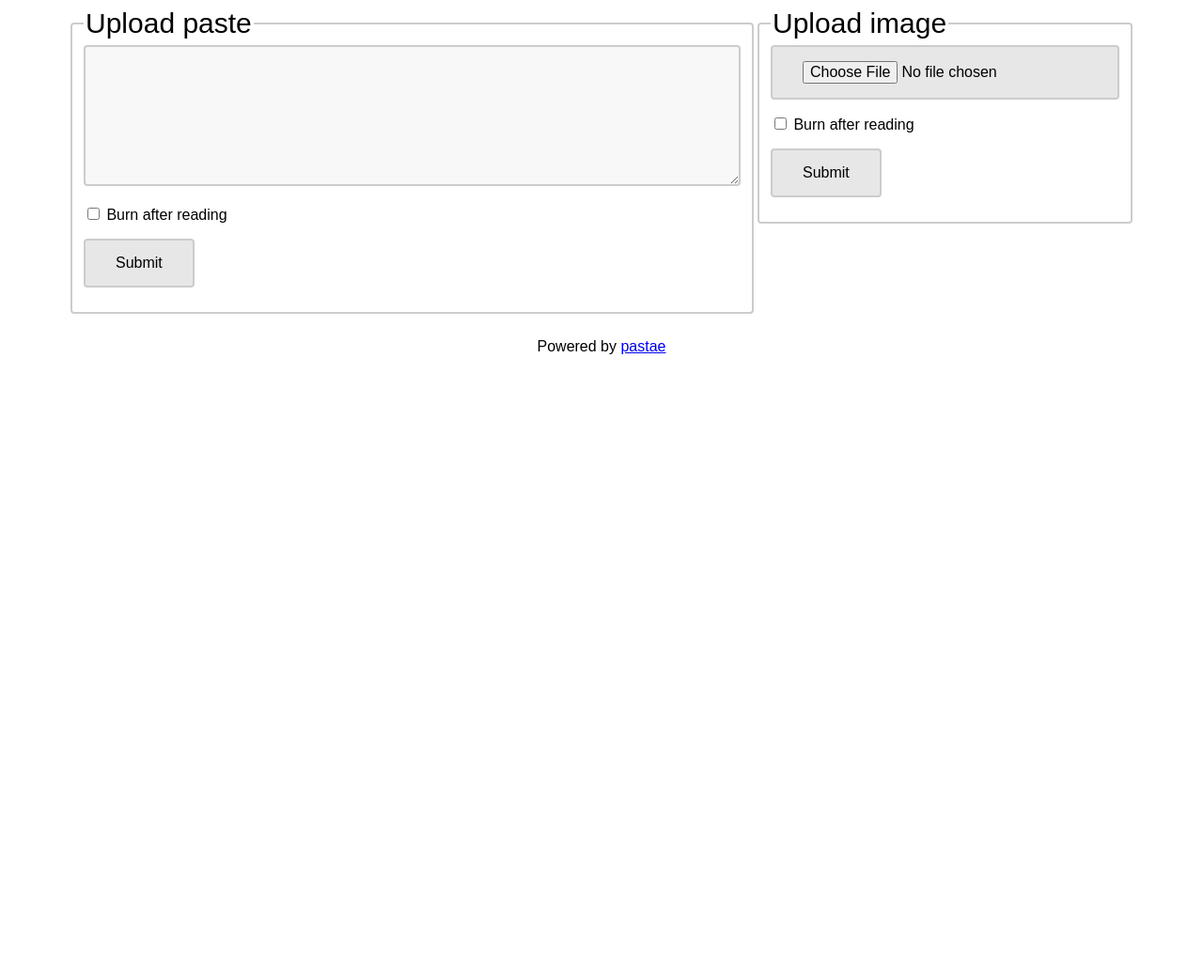
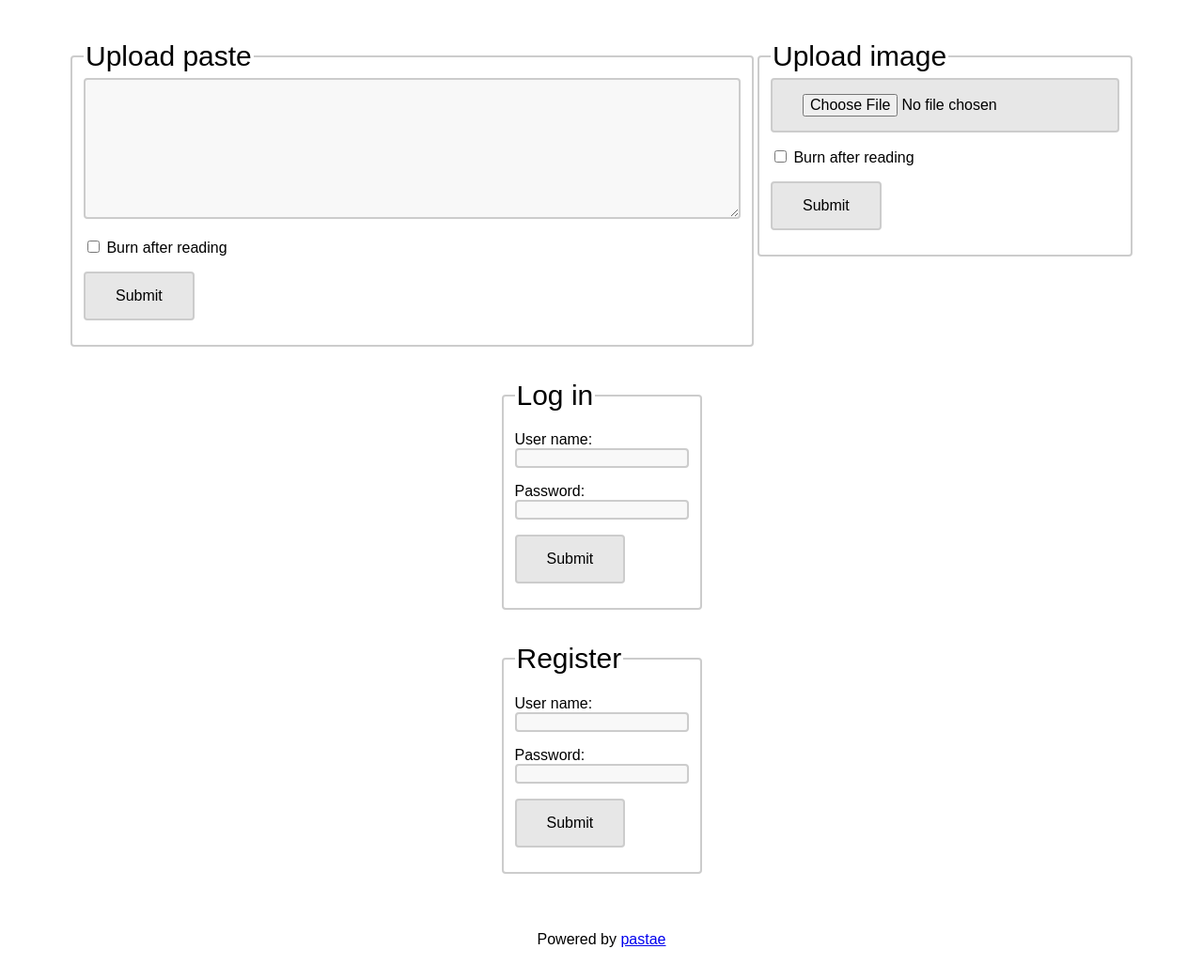
Before and after one commit to NFM-8/pastae, a plain HTML site: page index.html in a window 1280 px wide. Shown: the whole page at 94% size. Before the commit the page ends 800 px from the top, so only its background shows below. Drawn offline with Linux system fonts and the light colour scheme.

Commit message:
First sketch of login and register UI

```diff
--- a/index.html
+++ b/index.html
@@ -8,6 +8,9 @@
 .flex-container {
   display: flex;
   justify-content: center;
+}
+.box {
+  margin-bottom: 35px;
 }
 .footer {
   padding: 10px;
@@ -24,6 +27,11 @@
   text-decoration: none;
   display: inline-block;
   font-size: 16px;
+}
+.text {
+  border: 2px solid #ccc;
+  border-radius: 4px;
+  background-color: #f8f8f8;
 }
 textarea {
   width: 100%;
@@ -48,8 +56,14 @@ legend.sansserif {
 </style>
 </head>
 <body>
+
 <div class="flex-container">
-<div>
+<div class="box" id="woop"></div>
+</div>
+
+<div class="flex-container">
+
+<div class="box">
 <form action="/upload" id="paste" method="post" enctype="multipart/form-data">
   <fieldset>
     <legend class="sansserif">Upload paste</legend>
@@ -66,7 +80,7 @@ legend.sansserif {
 </form>
 </div>
 
-<div>
+<div class="box">
 <form action="/upload" id="upload" method="post" enctype="multipart/form-data">
     <fieldset>
       <legend class="sansserif">Upload image</legend>
@@ -81,9 +95,95 @@ legend.sansserif {
     </fieldset>
   </form>
 </div>
+
 </div>
+
+<div class="flex-container">
+  <div class="box" id="login">
+    <fieldset>
+      <legend class="sansserif">Log in</legend>
+      <p class="sansserif">
+      <label for="user-login">User name:</label><br>
+      <input type="text" name="user-login" id="user-login" class="text" required>
+      </p>
+      <p class="sansserif">
+      <label for="password-login">Password:</label><br>
+      <input type="password" name="password-login" id="password-login" class="text" required>
+      </p>
+      <p><button onclick="logIn()" class="button">Submit</button></p>
+    </fieldset>
+  </div>
+</div>
+
+<div class="flex-container">
+  <div class="box" id="register">
+  <fieldset>
+    <legend class="sansserif">Register</legend>
+    <p class="sansserif">
+    <label for="user-register">User name:</label><br>
+    <input type="text" name="user-register" id="user-register" class="text" required>
+    </p>
+    <p class="sansserif">
+    <label for="password-register">Password:</label><br>
+    <input type="password" name="password-register" id="password-register" class="text" required>
+    </p>
+    <p><button onclick="register()" class="button">Submit</button></p>
+  </fieldset>
+</div>
+</div>
+
 <div class="footer">
     <p class="sansserif">Powered by <a href="https://github.com/NFM-8/pastae">pastae</a></p>
 </div>
+
+<script>
+  async function logIn() {
+    var decoder = new TextDecoder();
+    const message1 = document.getElementById("user-login").value;
+    const message2 = document.getElementById("password-login").value;
+    const hash = await computeHash(message1, message2);
+
+    let response = await fetch('/session/login', {
+      method: 'POST',
+      body: btoa(String.fromCharCode(...new Uint8Array(hash)))
+    });
+
+    if(response.ok) {
+      let sessid = await response.text();
+      document.getElementById('woop').innerHTML =
+        "<p class=\"sansserif\">Logged in as " + message1 + "</p>";
+      document.getElementById('login').innerHTML = "";
+      document.getElementById('register').innerHTML = "";
+    }
+  }
+
+  async function register() {
+    var decoder = new TextDecoder();
+    const message1 = document.getElementById("user-register").value;
+    const message2 = document.getElementById("password-register").value;
+    const hash = await computeHash(message1, message2);
+
+    let response = await fetch('/session/register', {
+      method: 'POST',
+      body: btoa(String.fromCharCode(...new Uint8Array(hash)))
+    });
+
+    if(response.ok) {
+      let result = await response.text();
+      document.getElementById('woop').innerHTML =
+        "<p class=\"sansserif\">Registered user " + message1 +"</p>";
+      document.getElementById('login').innerHTML = "";
+    }
+  }
+
+  async function computeHash(text1, text2) {
+    const encoder = new TextEncoder();
+    const t = text1 + "FpF97vqSEMvfTWtMtwg27tGduc667XyCSfJKy4pZhRLmDsyMUsBbqQbbJEBbWyu6" + text2;
+    const h1 = await crypto.subtle.digest('SHA-512', encoder.encode(t));
+    const h2 = await crypto.subtle.digest('SHA-256', h1);
+    return await crypto.subtle.digest('SHA-512', h2);
+  }
+</script>
+
 </body>
 </html>
```
